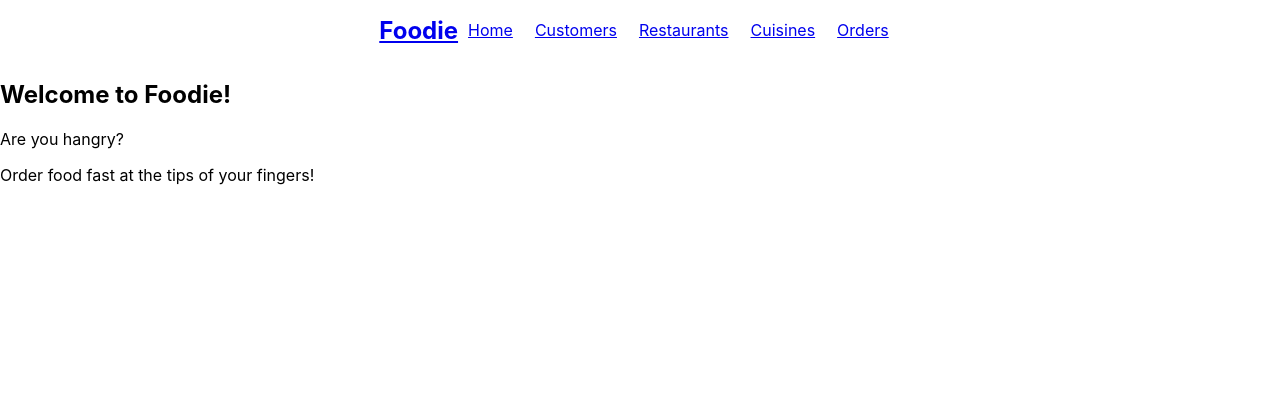
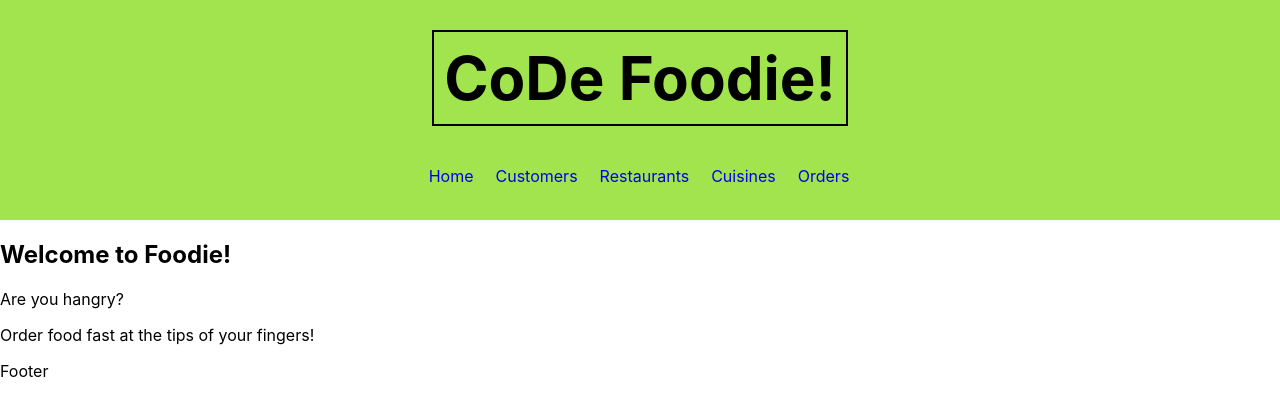
Before and after one commit to JenkenK/tasty_code, a Flask app: page / in a window 1280 px wide. Shown: the top 416 px of the page. Run offline with Flask 2, Linux system fonts and the light colour scheme.

Commit message:
refactor base html

```diff
--- a/templates/base.html
+++ b/templates/base.html
@@ -4,18 +4,18 @@
     <meta charset="UTF-8">
     <meta name="viewport" content="width=device-width, initial-scale=1.0">
 
-    <title>Foodie</title>
+    <title>CoDe Foodie</title>
 
     <link rel="stylesheet" href="{{ url_for('static', filename='css/style.css') }}">
     <link rel="stylesheet" href="{{ url_for('static', filename='css/header.css') }}">
 </head>
 
 <body>
-
+    <header id="header">
+        <h1 id="app-name">
+            <a href="/">CoDe Foodie!</a>
+        </h1>
         <nav id='nav-bar'>
-        <h1>
-            <a href="/">Foodie</a>
-        </h1>
             <ul id='nav-bar-links'>
                 <li><a href="/">Home</a></li>
                 <li><a href="/customers">Customers</a></li>
@@ -24,6 +24,7 @@
                 <li><a href="/orders">Orders</a></li>
             </ul>
         </nav>
+    </header>
 
     <section>
         {% block content %}
@@ -31,5 +32,9 @@
         {% endblock content %}
     </section>
 
+    <footer>
+        <p>Footer</p>
+    </footer>
+
 </body>
 </html>
```
Lines whose indentation alone changed are shown as unchanged.
